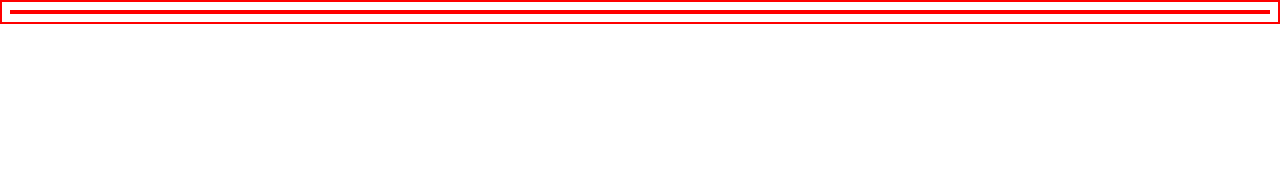
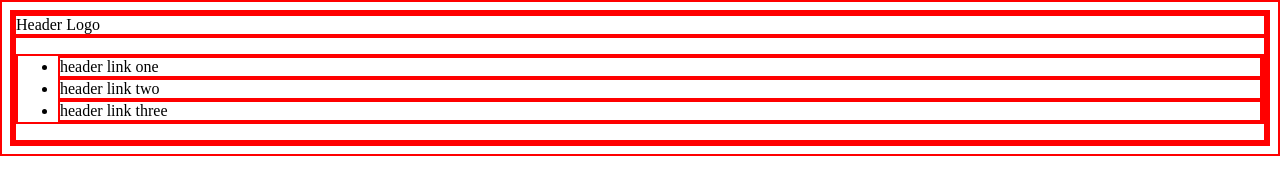
Before and after one commit to aniket-agra/odin-landing-page, a plain HTML site: page index.html in a window 1280 px wide. Drawn offline with Linux system fonts and the light colour scheme.

Commit message:
Add elements of the header to the page

```diff
--- a/index.html
+++ b/index.html
@@ -6,6 +6,17 @@
     <link rel = "stylesheet" href = "./css/style.css">
 </head>
 <body>
-
+    <div class = "header">
+        <div class = "logo">
+            Header Logo
+        </div>
+        <div class = "links">
+            <ul>
+                <li>header link one</li>
+                <li>header link two</li>
+                <li>header link three</li>
+            </ul>
+        </div>
+    </div>
 </body>
 </html>
```
